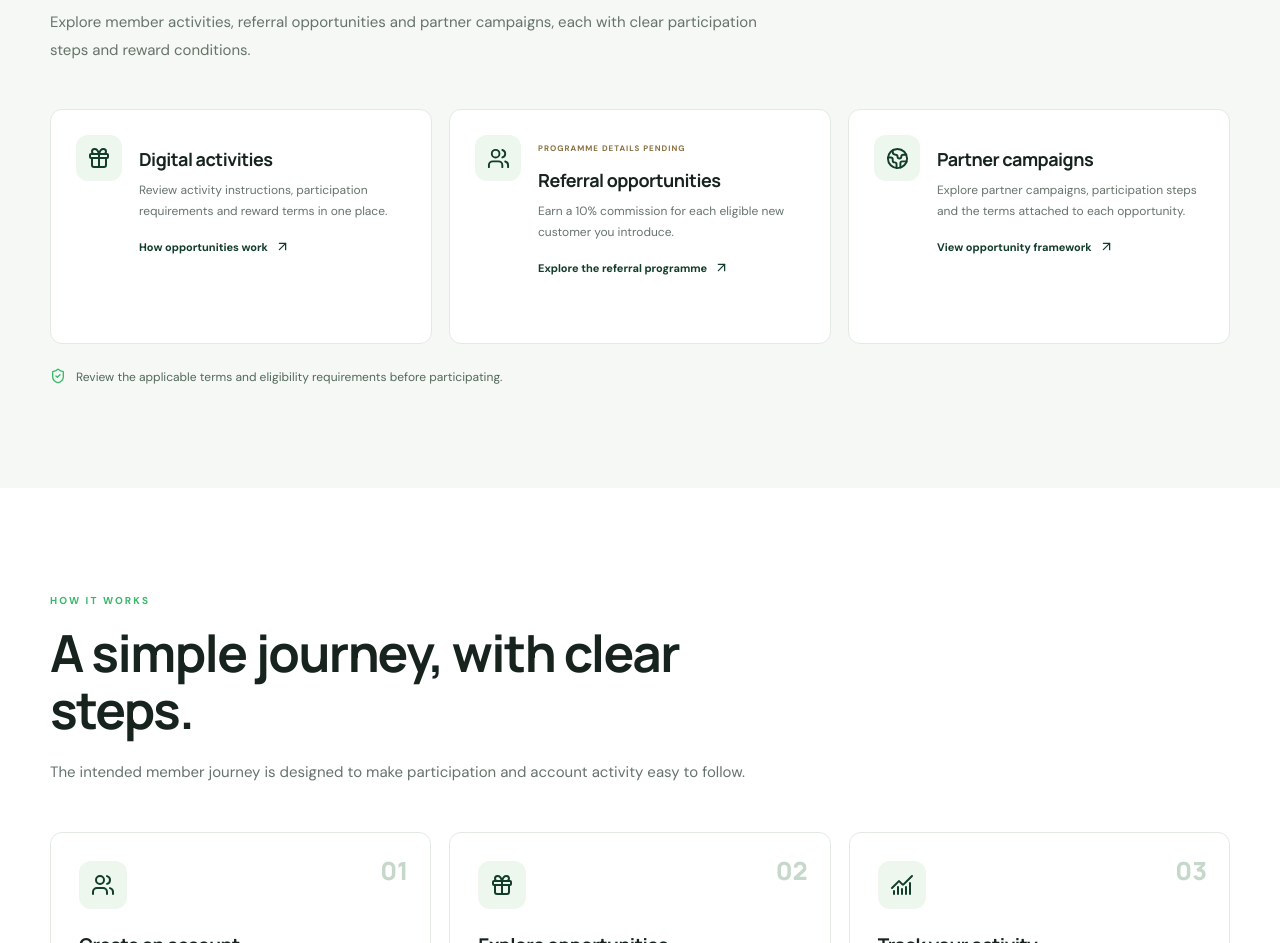
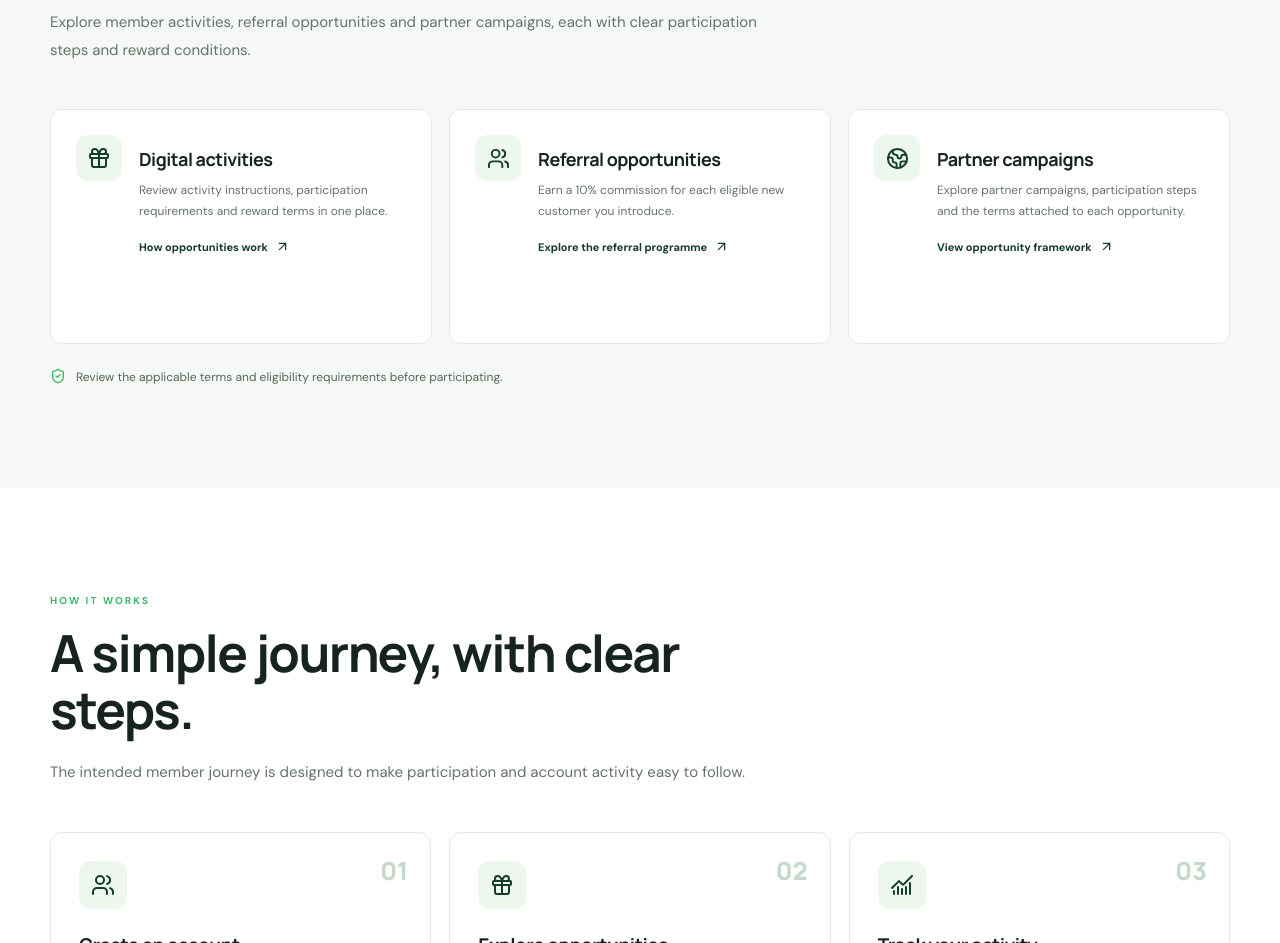
Before and after one commit to projectpeepee304-del/terviqai, a Next.js app: page / in a window 1280 px wide. Shown: the part 2700-3643 px from the top of the page. Built offline with nearby package versions, Linux system fonts and the light colour scheme.

Commit message:
Remove remaining homepage status label

```diff
--- a/app/page.tsx
+++ b/app/page.tsx
@@ -7,7 +7,7 @@ const benefits:{title:string;desc:string;Icon:LucideIcon}[]=[{title:"Multiple op
 export default function Home(){return <><section className="hero earn-hero"><div className="hero-inner"><div className="hero-copy"><Eyebrow>TERVIQ AI · DIGITAL OPPORTUNITY PLATFORM</Eyebrow><h1>Your Opportunities.<br/><em>Your Earnings.</em><br/>Your Future.</h1><p>Discover a new generation of digital opportunities, explore member activities and keep your progress in view with Terviq AI.</p><div className="hero-buttons"><Link href="/signup" className="btn btn-green">Create your account <ArrowUpRight size={16}/></Link><Link href="/ways-to-earn" className="btn btn-outline">Explore opportunities <ArrowUpRight size={16}/></Link></div><div className="hero-proof"><span className="proof-dot"/> Built for a new generation of opportunity seekers across West Africa</div><div className="hero-login">Already have an account? <Link href="/login">Login <ArrowRight size={14}/></Link></div></div></div></section>
 <section className="trust-strip"><div className="container trust-strip-inner"><span><ShieldCheck/> Clear programme terms</span><span><Smartphone/> Designed for mobile</span><span><LockKeyhole/> Account-first experience</span><span><Globe2/> West African ambition</span></div></section><section className="section"><div className="container"><SectionHead kicker="INVESTMENT PLANS" title="Explore six plan projections." desc="Compare flexible and locked options, review the supplied entry amounts and use the interactive calculator. All figures are subject to legal verification and are not guaranteed returns."/><div className="home-plan-strip">{[{n:"01",a:"₦7,150",d:"30 days"},{n:"02",a:"₦18,000",d:"30 days"},{n:"03",a:"₦42,800",d:"45 days"},{n:"04",a:"₦76,500",d:"60 days"},{n:"05",a:"₦168,000",d:"90 days"},{n:"06",a:"₦320,000",d:"120 days"}].map(p=><article key={p.n}><small>PLAN {p.n}</small><b>{p.a}</b><span>{p.d}</span></article>)}</div><div className="center-link"><Link href="/investment-plans" className="btn btn-green">Compare investment plans <ArrowUpRight size={16}/></Link></div><p className="honesty-note"><ShieldCheck size={16}/> These supplied projections are not guaranteed. Capital is at risk. No investment transaction or deposit is currently enabled.</p></div></section>
 <section className="section"><div className="container"><SectionHead kicker="WHY TERVIQ AI" title="A clearer way to discover and manage opportunities." desc="A member experience should make the important things easy to understand: what is available, who can participate, how rewards are determined and where account activity stands."/><div className="cards three benefit-grid">{benefits.map(({title,desc,Icon})=><article className="card benefit-card" key={title}><span className="card-icon"><Icon size={21}/></span><h3>{title}</h3><p>{desc}</p></article>)}</div></div></section>
-<section className="section soft"><div className="container"><SectionHead kicker="WAYS TO PARTICIPATE" title="Explore the opportunity areas." desc="Explore member activities, referral opportunities and partner campaigns, each with clear participation steps and reward conditions."/><div className="opportunity-cards"><article className="opportunity-card"><span className="opportunity-icon"><Gift/></span><div><h3>Digital activities</h3><p>Review activity instructions, participation requirements and reward terms in one place.</p><Link href="/ways-to-earn">How opportunities work <ArrowUpRight size={15}/></Link></div></article><article className="opportunity-card"><span className="opportunity-icon"><Users size={23}/></span><div><span className="status-label">PROGRAMME DETAILS PENDING</span><h3>Referral opportunities</h3><p>Earn a 10% commission for each eligible new customer you introduce.</p><Link href="/referrals">Explore the referral programme <ArrowUpRight size={15}/></Link></div></article><article className="opportunity-card"><span className="opportunity-icon"><Globe2 size={23}/></span><div><h3>Partner campaigns</h3><p>Explore partner campaigns, participation steps and the terms attached to each opportunity.</p><Link href="/ways-to-earn">View opportunity framework <ArrowUpRight size={15}/></Link></div></article></div><p className="honesty-note"><ShieldCheck size={16}/> Review the applicable terms and eligibility requirements before participating.</p></div></section>
+<section className="section soft"><div className="container"><SectionHead kicker="WAYS TO PARTICIPATE" title="Explore the opportunity areas." desc="Explore member activities, referral opportunities and partner campaigns, each with clear participation steps and reward conditions."/><div className="opportunity-cards"><article className="opportunity-card"><span className="opportunity-icon"><Gift/></span><div><h3>Digital activities</h3><p>Review activity instructions, participation requirements and reward terms in one place.</p><Link href="/ways-to-earn">How opportunities work <ArrowUpRight size={15}/></Link></div></article><article className="opportunity-card"><span className="opportunity-icon"><Users size={23}/></span><div><h3>Referral opportunities</h3><p>Earn a 10% commission for each eligible new customer you introduce.</p><Link href="/referrals">Explore the referral programme <ArrowUpRight size={15}/></Link></div></article><article className="opportunity-card"><span className="opportunity-icon"><Globe2 size={23}/></span><div><h3>Partner campaigns</h3><p>Explore partner campaigns, participation steps and the terms attached to each opportunity.</p><Link href="/ways-to-earn">View opportunity framework <ArrowUpRight size={15}/></Link></div></article></div><p className="honesty-note"><ShieldCheck size={16}/> Review the applicable terms and eligibility requirements before participating.</p></div></section>
 <section className="section"><div className="container"><SectionHead kicker="HOW IT WORKS" title="A simple journey, with clear steps." desc="The intended member journey is designed to make participation and account activity easy to follow."/><div className="steps-grid"><article><b>01</b><span className="step-icon"><Users/></span><h3>Create an account</h3><p>Complete the member registration process when access opens.</p></article><article><b>02</b><span className="step-icon"><Gift/></span><h3>Explore opportunities</h3><p>Review approved activities and their eligibility and reward conditions.</p></article><article><b>03</b><span className="step-icon"><ChartNoAxesCombined/></span><h3>Track your activity</h3><p>Follow approved rewards, account records and any eligible withdrawal requests.</p></article></div><div className="center-link"><Link href="/how-it-works" className="btn btn-dark">See how it works <ArrowUpRight size={16}/></Link></div></div></section>
 <CryptoAcquisitionGuide/>
 <section className="section soft"><div className="container referral-band"><div className="referral-art"><div className="referral-orbit orbit-one"/><div className="referral-orbit orbit-two"/><div className="referral-people"><Users size={48}/></div><span className="referral-tag">GROW TOGETHER</span></div><div><Eyebrow>REFERRAL PROGRAMME</Eyebrow><h2>Invite. Earn.<br/>Grow Together.</h2><p>Members will earn a 10% referral commission for each eligible new customer they introduce. Referral earnings can be withdrawn instantly with no platform withdrawal fee.</p><Link href="/referrals" className="btn btn-dark">Explore 10% referrals <ArrowUpRight size={16}/></Link></div></div></section>
```
